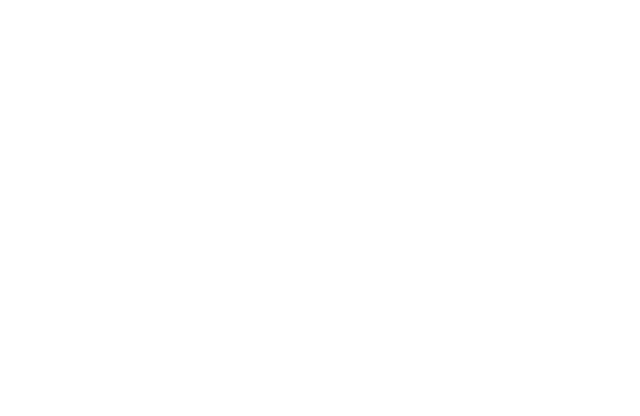
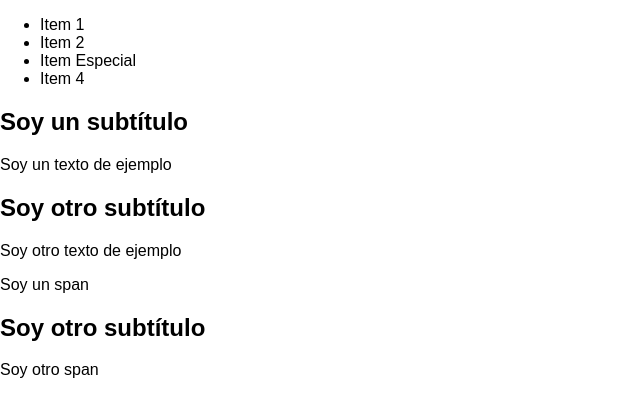
Before and after one commit to MacarenaCarrero/DOM-traversing, a plain HTML site: page index.html in a window 1280 px wide. Shown: the whole page, without its empty margins (0-640 px from the left). Drawn offline with Linux system fonts and the light colour scheme.

Commit message:
dom-traversing

```diff
--- a/index.html
+++ b/index.html
@@ -7,6 +7,32 @@
     <title>Document</title>
   </head>
   <body>
+    <div id="box-1">
+      <ul>
+        <li>Item 1</li>
+        <li>Item 2</li>
+        <li>Item Especial</li>
+        <li>Item 4</li>
+      </ul>
+    </div>
+
+    <div id="box-2">
+      <div>
+        <h2 class="subtitle">Soy un subtítulo</h2>
+        <p class="text">Soy un texto de ejemplo</p>
+      </div>
+    </div>
+
+    <div class="box-3">
+      <h2 id="subtitle-1">Soy otro subtítulo</h2>
+      <p class="text">Soy otro texto de ejemplo</p>
+    </div>
+
+    <div class="box">
+      <span>Soy un span</span>
+      <h2 id="subtitle-2">Soy otro subtítulo</h2>
+      <span>Soy otro span</span>
+    </div>
     <script src="./js/scripts.js"></script>
   </body>
 </html>
--- a/js/scripts.js
+++ b/js/scripts.js
@@ -0,0 +1,34 @@
+// todas las constantes que guardemos como elementos del DOM sería recomendable guardarlo como valorElement
+
+//- Del div con el id box-1 imprime por consola: Todos los hijos de la lista y el item especial por separado
+
+const box1Element = document.getElementById('box-1');
+const box2Element = document.getElementById('box-2');
+const subtitle1Element = document.getElementById('subtitle-1');
+const subtitle2Element = document.getElementById('subtitle-2');
+
+console.dir(box1Element);
+console.log(
+  ` Los hijos de ${box1Element.id} son ${box1Element.children[0].children[0].textContent}, ${box1Element.children[0].children[1].textContent} e ${box1Element.children[0].children[3].textContent}`
+);
+console.log(
+  `El elemento especial es ${box1Element.children[0].children[2].textContent} `
+);
+
+// - Del div con el id box-2 imprime por consola: El textContent y las clases del h2 y el p
+
+console.log(
+  `${box2Element.children[0].textContent}. La clase del h2 es ${box2Element.children[0].children[0].classList} y la del p es ${box2Element.children[0].children[1].classList}.`
+);
+
+// - Del h2 con el id subtitle-1 imprime por consola: Su textContent; la clase del div; el textContent y la clase del p que tiene debajo.
+
+console.log(
+  `${subtitle1Element.textContent} y la clase del div es ${subtitle1Element.parentElement.classList} y el textContent del p es: ${subtitle1Element.nextElementSibling.textContent}  y la clase es ${subtitle1Element.nextElementSibling.classList}.`
+);
+
+// - Del h2 con el id subtitle-2 imprime por consola: Su textContent; el textContent y la clase de los dos span que tiene.
+
+console.log(
+  `El text content es: ${subtitle2Element.textContent}. El text content de los dos span es: ${subtitle2Element.previousElementSibling.textContent} y ${subtitle2Element.nextElementSibling.textContent}.`
+);
```
